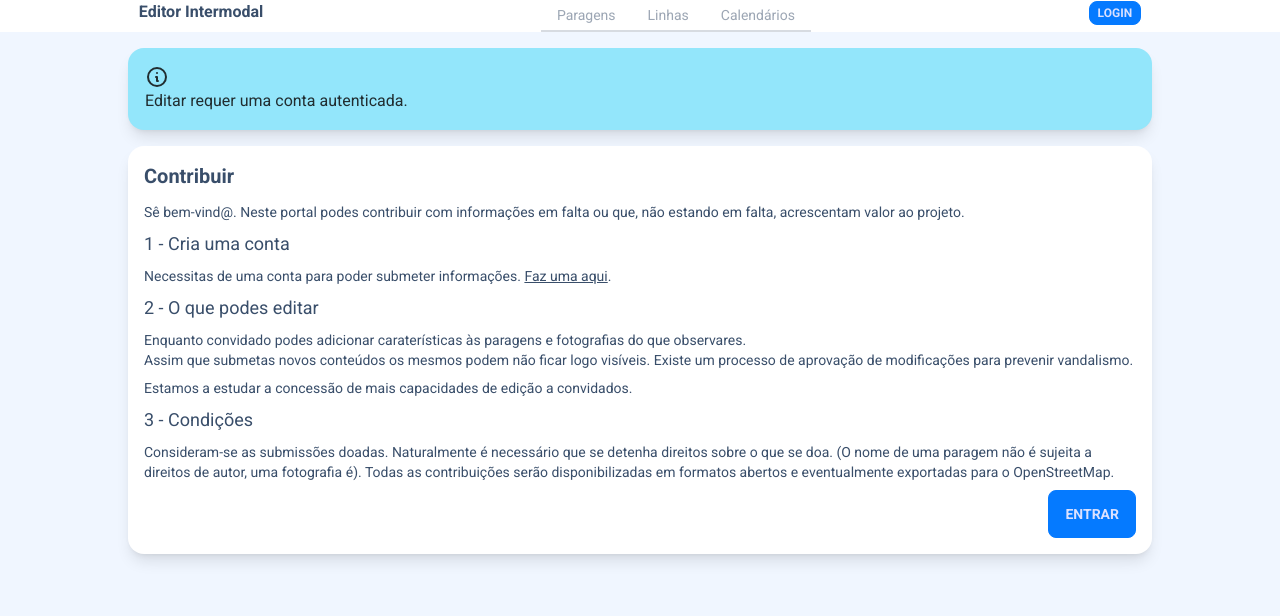
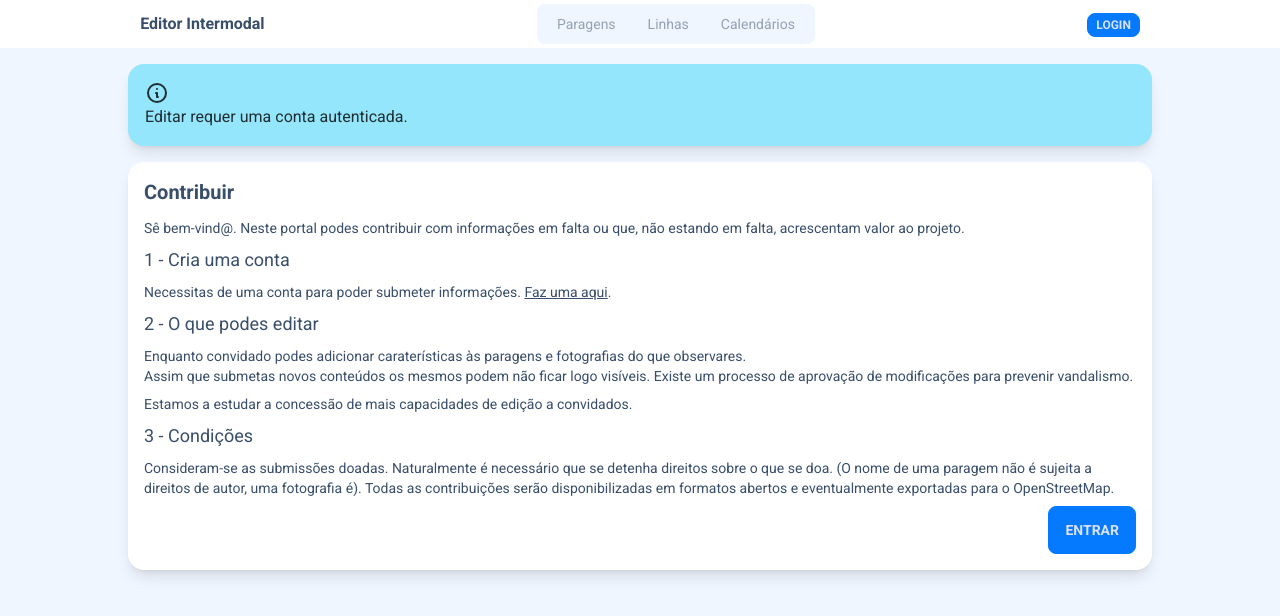
Before and after one commit to intermodalpt/web-editor, a SvelteKit app: page / in a window 1280 px wide. Shown: the top 616 px of the page. Built offline with nearby package versions, Linux system fonts and the light colour scheme.

Commit message:
Change Header

```diff
--- a/src/app.html
+++ b/src/app.html
@@ -21,7 +21,7 @@
 		</style>
 	</head>
 
-	<body data-sveltekit-preload-data="hover" data-theme="mytheme" class="bg-base-200">
+	<body data-sveltekit-preload-data="hover" data-theme="winter" class="bg-base-200">
 		<div id="app" class="h-[100%] overflow-auto">%sveltekit.body%</div>
 	</body>
 </html>
--- a/src/routes/Header.svelte
+++ b/src/routes/Header.svelte
@@ -3,41 +3,41 @@
 	import { logout, decodedToken } from '$lib/stores.js';
 </script>
 
-<header class="flex justify-around bg-base-100">
+<header class="flex justify-around items-center bg-base-100 p-1">
 	<a href="/" class="font-bold">Editor Intermodal</a>
 	<nav>
-		<div class="tabs mx-auto">
+		<div class="tabs tabs-boxed mx-auto justify-around">
 			<a
 				href="/stops"
-				class="tab tab-bordered"
+				class="tab"
 				class:tab-active={$page.url.pathname.startsWith('/stops')}>Paragens</a
 			>
 			<a
 				href="/routes"
-				class="tab tab-bordered"
-				class:tab-active={$page.url.pathname.startsWith('/lines')}>Linhas</a
+				class="tab"
+				class:tab-active={$page.url.pathname.startsWith('/routes')}>Linhas</a
 			>
 			<a
 				href="/calendars"
-				class="tab tab-bordered"
+				class="tab"
 				class:tab-active={$page.url.pathname.startsWith('/calendars')}>Calendários</a
 			>
 			{#if $decodedToken}
 				<a
 					href="/images"
-					class="tab tab-bordered"
+					class="tab"
 					class:tab-active={$page.url.pathname.startsWith('/images')}>Fotos</a
 				>
 			{/if}
 			{#if $decodedToken?.permissions?.is_admin}
 				<a
 					href="/moderation"
-					class="tab tab-bordered"
+					class="tab"
 					class:tab-active={$page.url.pathname.startsWith('/moderation')}>Moderação</a
 				>
 				<a
 					href="/actions"
-					class="tab tab-bordered"
+					class="tab"
 					class:tab-active={$page.url.pathname.startsWith('/actions')}>Ações</a
 				>
 			{/if}
@@ -45,14 +45,12 @@
 	</nav>
 	<div>
 		{#if $decodedToken}
-			<a href="/perfil">{$decodedToken?.uname}</a>
-			<input
-				type="button"
-				class="btn btn-error btn-xs"
-				value="Sair"
-				on:click={logout}
-				on:keypress={logout}
-			/>
+      <div class="bg-base-200 rounded-lg p-1">
+        <a class="font-bold px-1" href="/perfil">{$decodedToken?.uname}</a>
+        <svg class="btn btn-error btn-xs fill-error-content h-8 w-8 p-1"
+          on:click={logout}
+          on:keypress={logout} xmlns="http://www.w3.org/2000/svg" viewBox="0 0 512 512"><!--! Font Awesome Free 6.4.0 by @fontawesome - https://fontawesome.com License - https://fontawesome.com/license (Commercial License) Copyright 2023 Fonticons, Inc. --><path d="M502.6 278.6c12.5-12.5 12.5-32.8 0-45.3l-128-128c-12.5-12.5-32.8-12.5-45.3 0s-12.5 32.8 0 45.3L402.7 224 192 224c-17.7 0-32 14.3-32 32s14.3 32 32 32l210.7 0-73.4 73.4c-12.5 12.5-12.5 32.8 0 45.3s32.8 12.5 45.3 0l128-128zM160 96c17.7 0 32-14.3 32-32s-14.3-32-32-32L96 32C43 32 0 75 0 128L0 384c0 53 43 96 96 96l64 0c17.7 0 32-14.3 32-32s-14.3-32-32-32l-64 0c-17.7 0-32-14.3-32-32l0-256c0-17.7 14.3-32 32-32l64 0z"/></svg>
+      </div>
 		{:else}
 			<a href="/login" class="btn btn-primary btn-xs">Login</a>
 		{/if}
```
